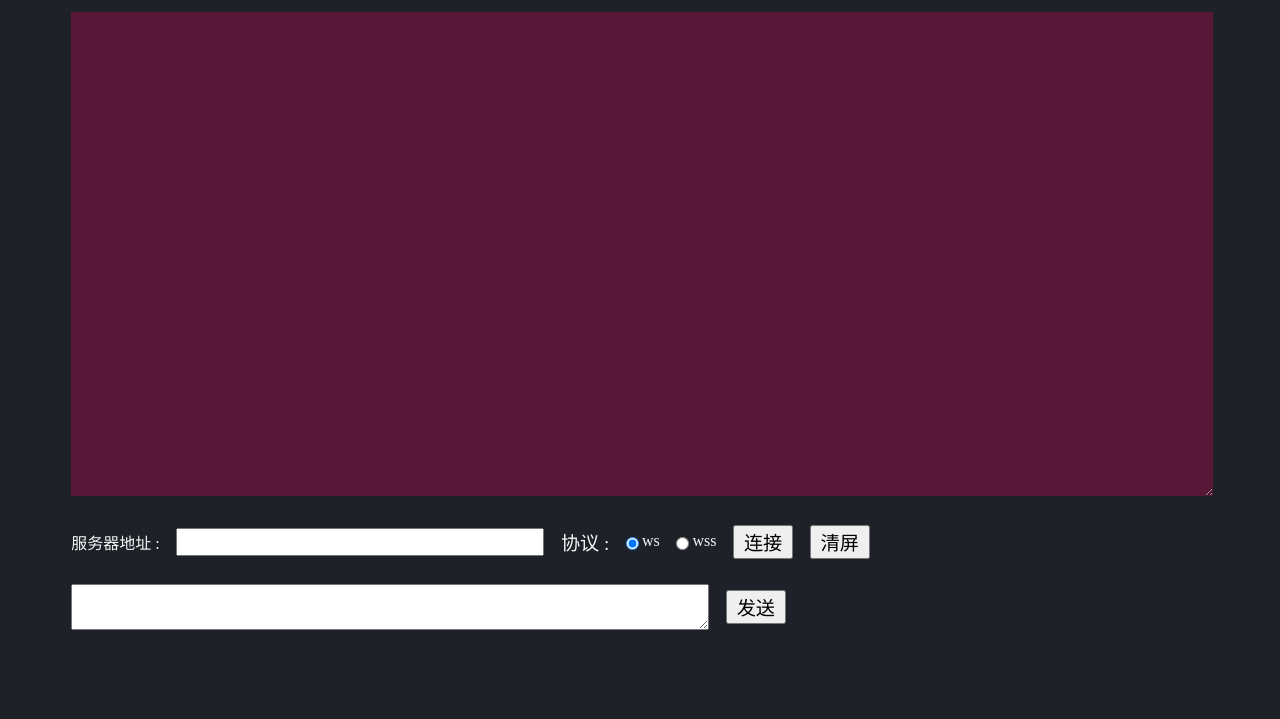
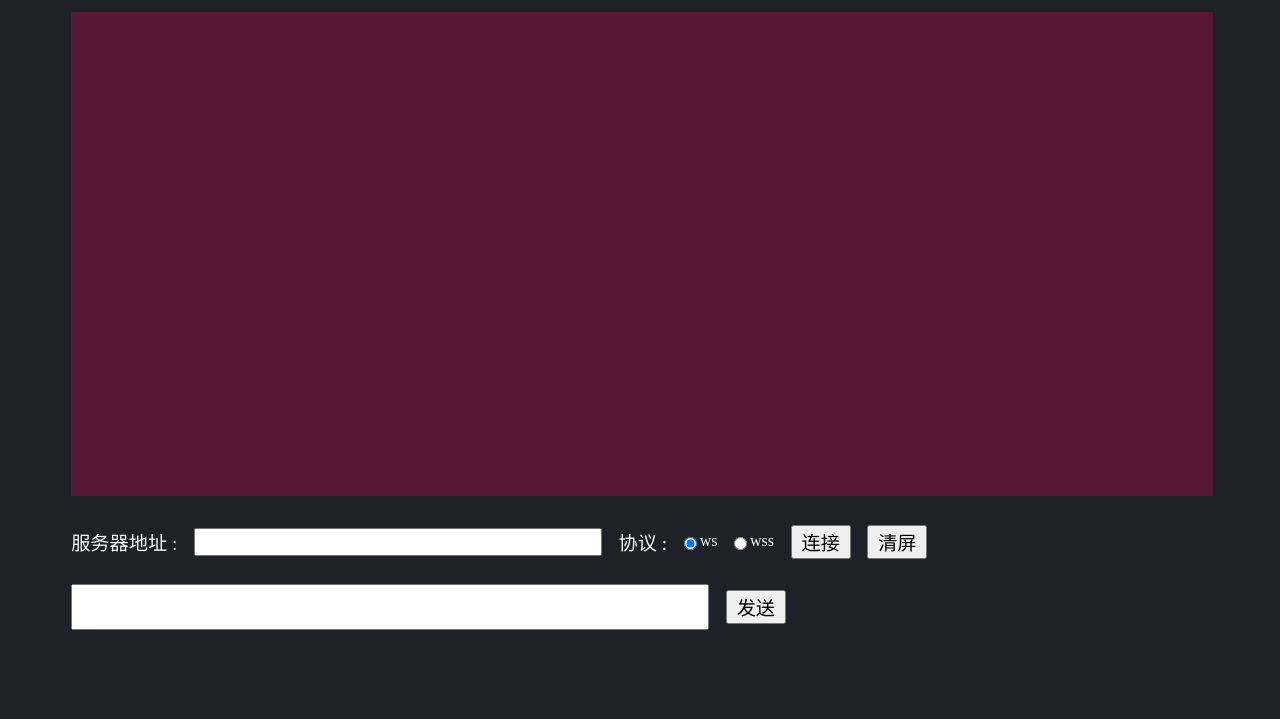
Before and after one commit to mirsery/websocket-tool, a website: page index.html in a window 1280 px wide. Shown: the part 81-800 px from the top of the page. Drawn offline with Linux system fonts and the light colour scheme.

Commit message:
above last commit

```diff
--- a/css/common.css
+++ b/css/common.css
@@ -1,6 +1,6 @@
 body {
     background-color: rgb(30, 33, 40);
-    color: whitesmoke;
+    color: ghostwhite;
 }
 
 
@@ -12,13 +12,15 @@ body {
 .message_window {
     border: 0;
     background: rgb(87, 23, 55);
-    color: aliceblue;
+    color: ghostwhite;
     width: 90%;
     font-size: large;
     margin-left: 5%;
     min-height: 300px;
     height: 60vh;
     overflow: auto;
+    resize: none;
+    text-align: left;
 }
 
 .row_item {
@@ -28,11 +30,13 @@ body {
 .content_title {
     margin-left: 5%;
     vertical-align: middle;
+    font-size: larger;
 }
 
 .content_window {
     height: 5vh;
     width: 50%;
+    resize: none;
 }
 
 .content_btn {
--- a/index.html
+++ b/index.html
@@ -1,5 +1,5 @@
 <!DOCTYPE HTML>
-<html>
+<html lang="zh">
 <head>
     <meta charset="utf-8">
     <title>websocket开发调试工具</title>
@@ -9,13 +9,13 @@
 <h1 class="cus_title"> websocket 开发测试工具</h1>
 
 <div class="row_item">
-    <textarea class="message_window"></textarea>
+    <textarea class="message_window" readonly disabled></textarea>
 </div>
 
 <div class="row_item">
     <form>
         <span class="content_title">服务器地址 :</span>
-        <input class="content_btn" style="min-width: 360px;">
+        <input class="content_btn" style="min-width: 400px;">
         <span class="content_btn">协议 :</span>
         <input class="content_btn" name="protocol" type="radio" checked="true">ws
         <input class="content_btn" name="protocol" type="radio">wss
--- a/package.json
+++ b/package.json
@@ -6,5 +6,8 @@
     "main": "main.js",
     "scripts": {
         "start": "electron ."
+    },
+    "dependencies": {
+        "ws": "^8.11.0"
     }
 }
```
Also changed, not shown: js/easyWs.js (added, +20 -0 lines), 1 other file.
